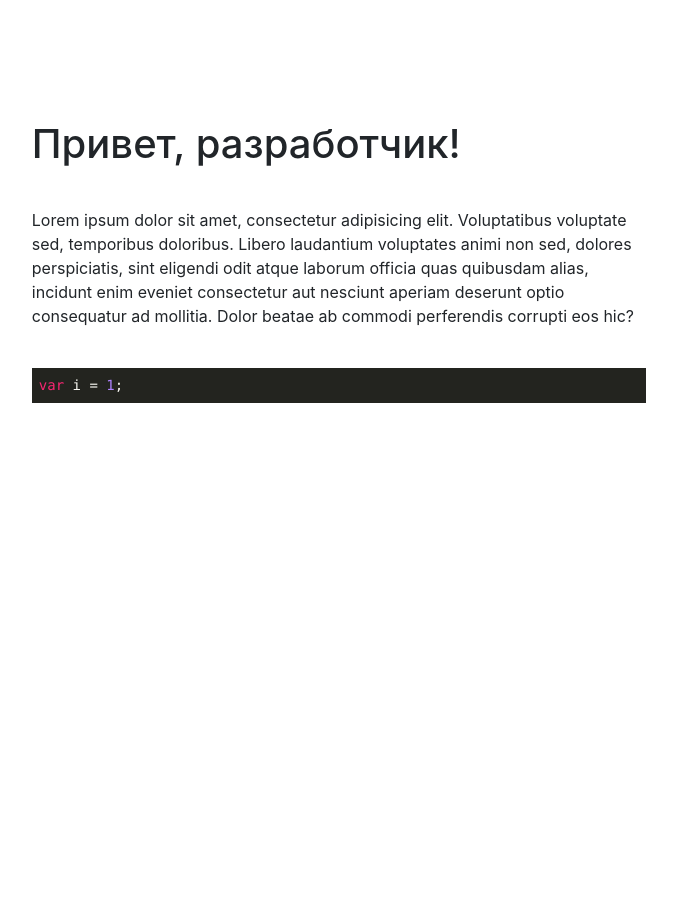
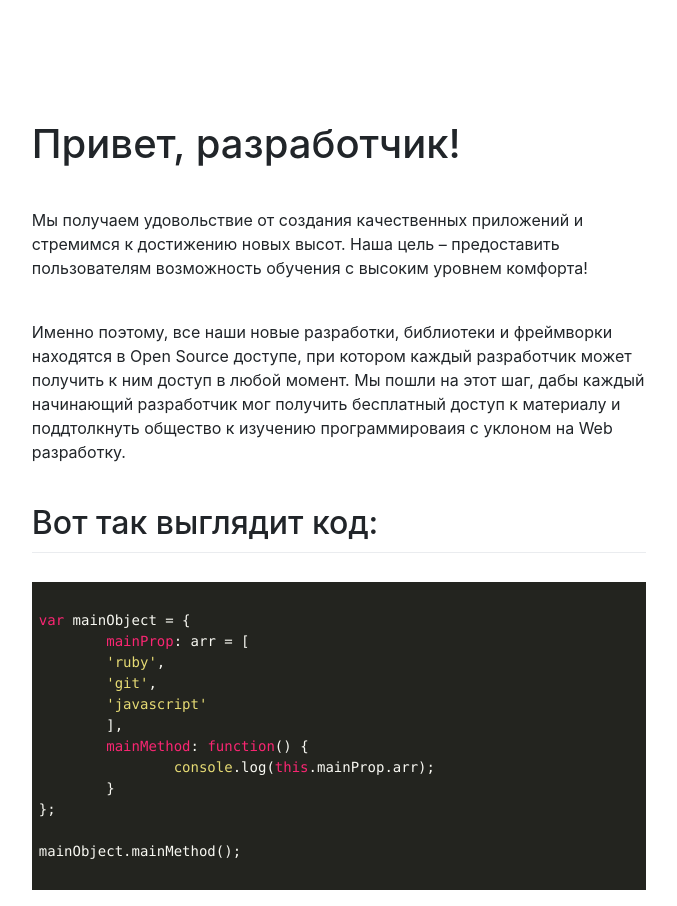
Before and after one commit to alexawa/guide, a plain HTML site: page index.html in a window 1280 px wide. Shown: the whole page, without its empty margins (301-978 px from the left). Before the commit the page ends 800 px from the top, so only its background shows below. Drawn offline with nearby package versions, Linux system fonts and the light colour scheme.

Commit message:
initial project moderated

```diff
--- a/index.html
+++ b/index.html
@@ -21,16 +21,38 @@
 				<h1>Привет, разработчик!</h1>
 
 				<p class="article-paragraph">
-					Lorem ipsum dolor sit amet, consectetur adipisicing elit. Voluptatibus voluptate sed, temporibus doloribus. Libero laudantium voluptates animi non sed, dolores perspiciatis, sint eligendi odit atque laborum officia quas quibusdam alias, incidunt enim eveniet consectetur aut nesciunt aperiam deserunt optio consequatur ad mollitia. Dolor beatae ab commodi perferendis corrupti eos hic?
+					Мы получаем удовольствие от создания качественных приложений и стремимся к достижению новых высот. Наша цель – предоставить пользователям возможность обучения с высоким уровнем комфорта!
+				</p>
+
+				<p class="article-paragraph">
+					Именно поэтому, все наши новые разработки, библиотеки и фреймворки находятся в Open Source доступе, при котором каждый разработчик может получить к ним доступ в любой момент.
+
+					Мы пошли на этот шаг, дабы каждый начинающий разработчик мог получить бесплатный доступ к материалу и поддтолкнуть общество к изучению программироваия с уклоном на Web разработку.
 				</p>
 
 
+				<h2>Вот так выглядит код:</h2>
+				<pre onclick="copyDivToClipboard()" id="codeToClipboard">
+					<code class="js">
+var mainObject = {
+	mainProp: arr = [
+	'ruby',
+	'git',
+	'javascript'
+	],
+	mainMethod: function() {
+		console.log(this.mainProp.arr);
+	}
+};
 
-			<pre onclick="copyDivToClipboard()"><code class="js">var i = 1;</code></pre>
+mainObject.mainMethod();
+			</code></pre>
 
 			</article>
 		</div>
 	</div>
+
+
 
 	<script src="https://code.jquery.com/jquery-3.2.1.slim.min.js" integrity="sha384-KJ3o2DKtIkvYIK3UENzmM7KCkRr/rE9/Qpg6aAZGJwFDMVNA/GpGFF93hXpG5KkN" crossorigin="anonymous"></script>
 	<script src="https://cdnjs.cloudflare.com/ajax/libs/popper.js/1.12.9/umd/popper.min.js" integrity="sha384-ApNbgh9B+Y1QKtv3Rn7W3mgPxhU9K/ScQsAP7hUibX39j7fakFPskvXusvfa0b4Q" crossorigin="anonymous"></script>
--- a/sass/screen.scss
+++ b/sass/screen.scss
@@ -12,8 +12,18 @@ body {
 	margin: 0;
 	padding: 0;
 	font-family: Arial, serif;
+	height: 100%;
+}
 
-	height: 100%;
+h1 {
+	font-size: $fixed-size + px;
+	font-family: 'Panton-Bold';
+	color: rgb(34, 34, 34);
+}
+
+h2 {
+	padding-bottom: 0.3em;
+    border-bottom: 1px solid #eaecef;
 }
 
 #scrollBar-wrapper {
@@ -50,13 +60,13 @@ body {
 	margin: 0 auto;
 }
 
-h1 {
-	font-size: $fixed-size + px;
-	font-family: 'Panton-Bold';
-	color: rgb(34, 34, 34);
-}
-
 .article-paragraph {
 	margin-top: 40px;
 	margin-bottom: 40px;
 }
+
+pre {
+	&:hover {
+		cursor: pointer;
+	}
+}
--- a/sass/variables.scss
+++ b/sass/variables.scss
@@ -1 +1,3 @@
+/*		Variable List		*/
+
 $fixed-size: 50;
--- a/script/app.js
+++ b/script/app.js
@@ -7,5 +7,5 @@ function copyDivToClipboard() {
 	var range = window.getSelection().getRangeAt(0);
 	range.selectNode(document.getElementById("codeToClipboard"));
 	window.getSelection().addRange(range);
-	document.execCommand("copy")
+	document.execCommand("copy");
 }
```
Also changed, not shown: css/screen.css, css/variables.css.
